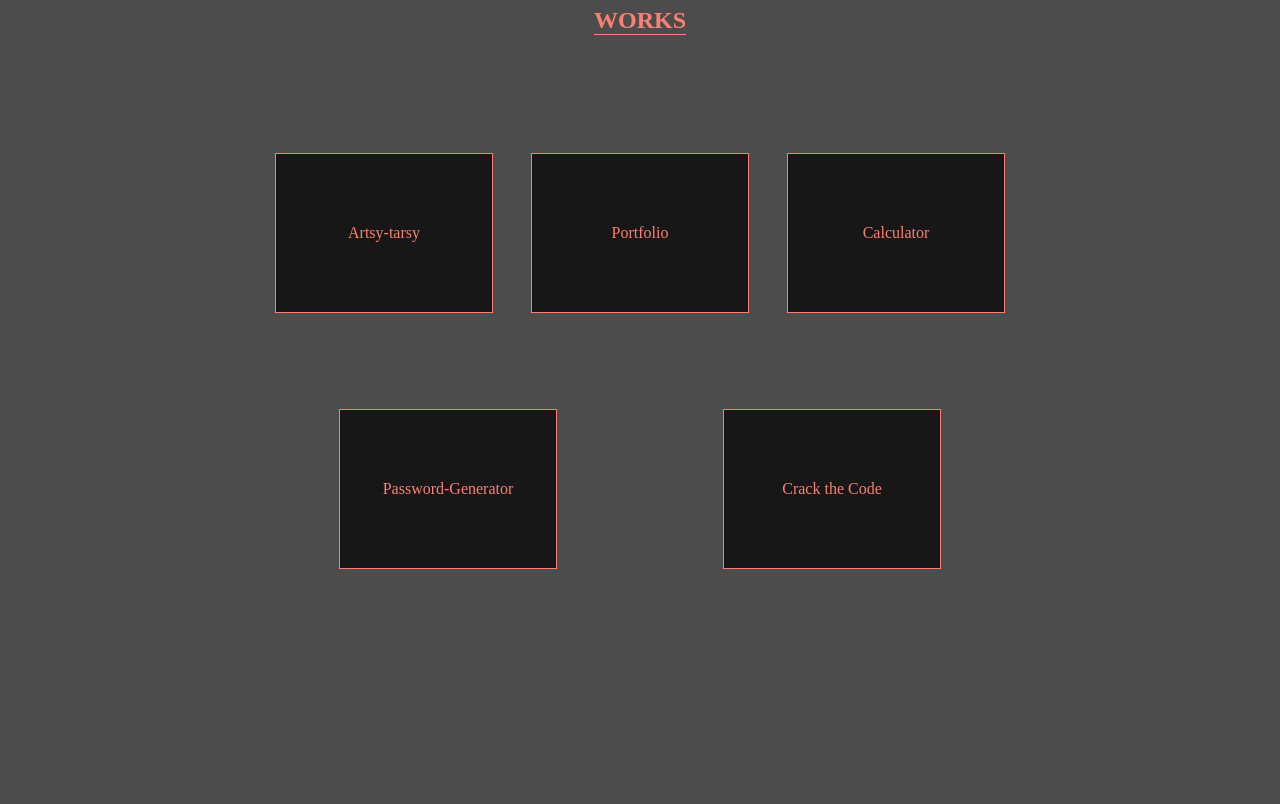
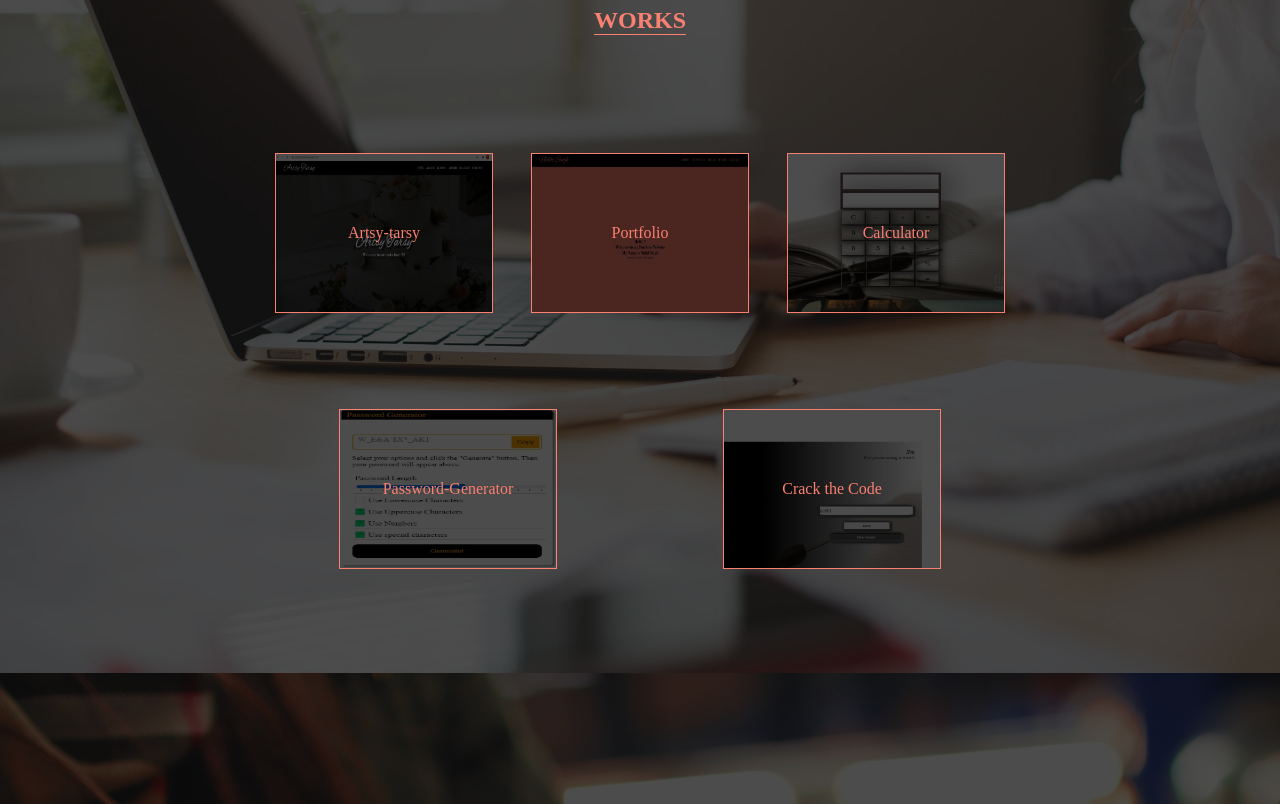
Before and after one commit to NidhiSingh25901/portfolio.github.io, a plain HTML site: page index.html in a window 1280 px wide. Shown: the part 2599-3403 px from the top of the page. Drawn offline with nearby package versions, Linux system fonts and the light colour scheme; files whose address does not match are found by name.

Commit message:
Update style.css

```diff
--- a/style.css
+++ b/style.css
@@ -198,7 +198,7 @@ html{
 .section4{
     width: 100%;
     height: 100vh;
-    background: url('asset/work.jpeg');
+    background: url('work.jpeg');
     background-size: 100% 100%;
     background-attachment: fixed;
     background-blend-mode: darken;
@@ -244,7 +244,7 @@ html{
 }
 
 .w1{
-    background: url('asset/artsy.JPG');
+    background: url('artsy.JPG');
     background-size: 100% 100%;
     background-blend-mode: darken;
     background-color: rgba(0,0,0,0.7);
@@ -252,7 +252,7 @@ html{
 
 
 .w2{
-    background: url('asset/portfolio.JPG');
+    background: url('portfolio.JPG');
     background-size: 100% 100%;
     background-blend-mode: darken;
     background-color: rgba(0,0,0,0.7);
@@ -260,7 +260,7 @@ html{
 
 
 .w3{
-    background: url('asset/calculator.JPG');
+    background: url('calculator.JPG');
     background-size: 100% 100%;
     background-blend-mode: darken;
     background-color: rgba(0,0,0,0.7);
@@ -268,14 +268,14 @@ html{
 
 
 .w4{
-    background: url('asset/password_generator.JPG');
+    background: url('password_generator.JPG');
     background-size: 100% 100%;
     background-blend-mode: darken;
     background-color: rgba(0,0,0,0.7);
 }
 
 .w5{
-    background: url('asset/crackthecode.JPG');
+    background: url('crackthecode.JPG');
     background-size: 100% 100%;
     background-blend-mode: darken;
     background-color: rgba(0,0,0,0.7);
@@ -288,7 +288,7 @@ html{
 .section5{
     width: 100%;
     height: 100vh;
-    background: url('asset/contact.jpg');
+    background: url('contact.jpg');
     background-size: 100% 100%;
     background-attachment: fixed;
     background-blend-mode: darken;
```
